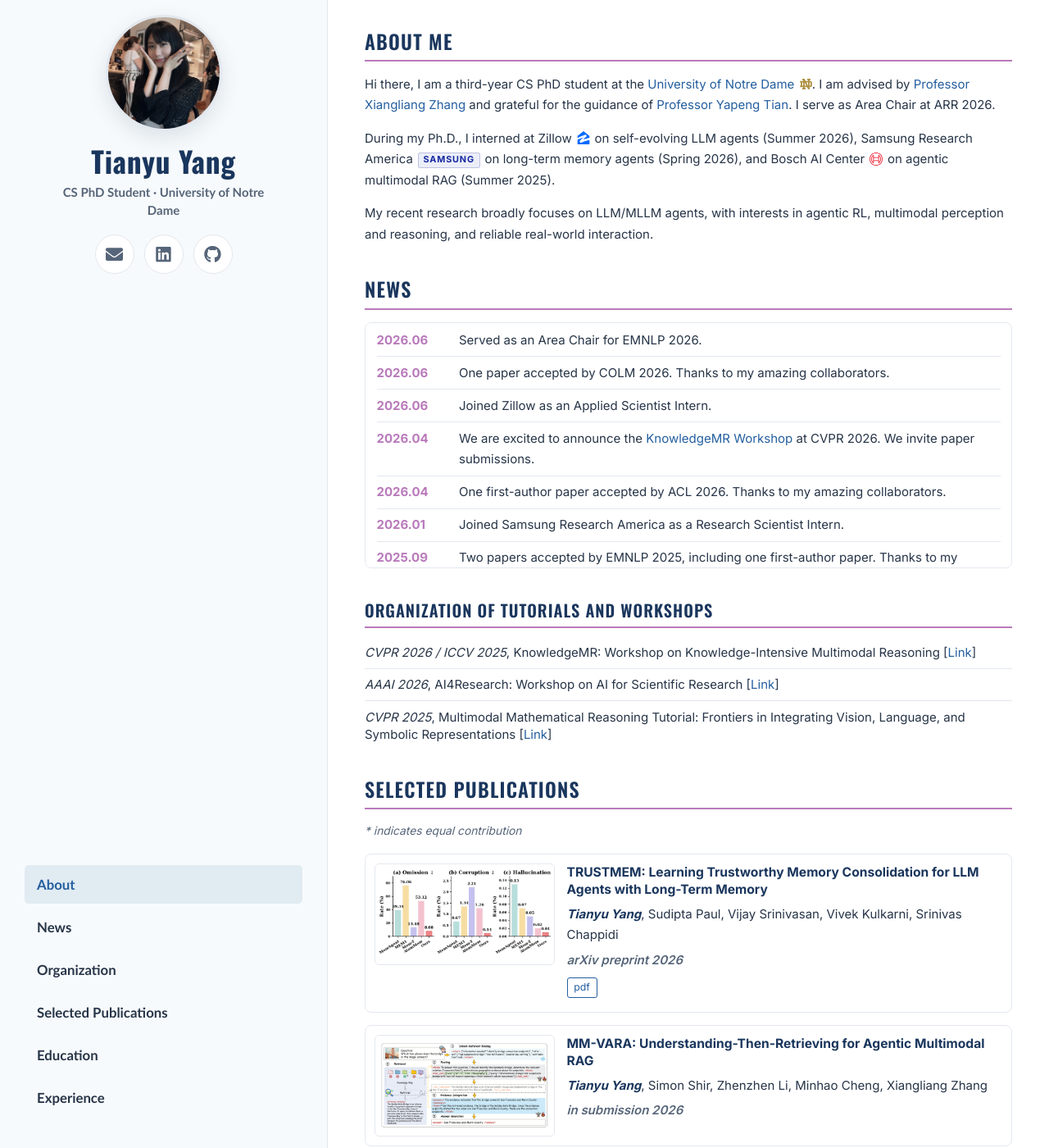
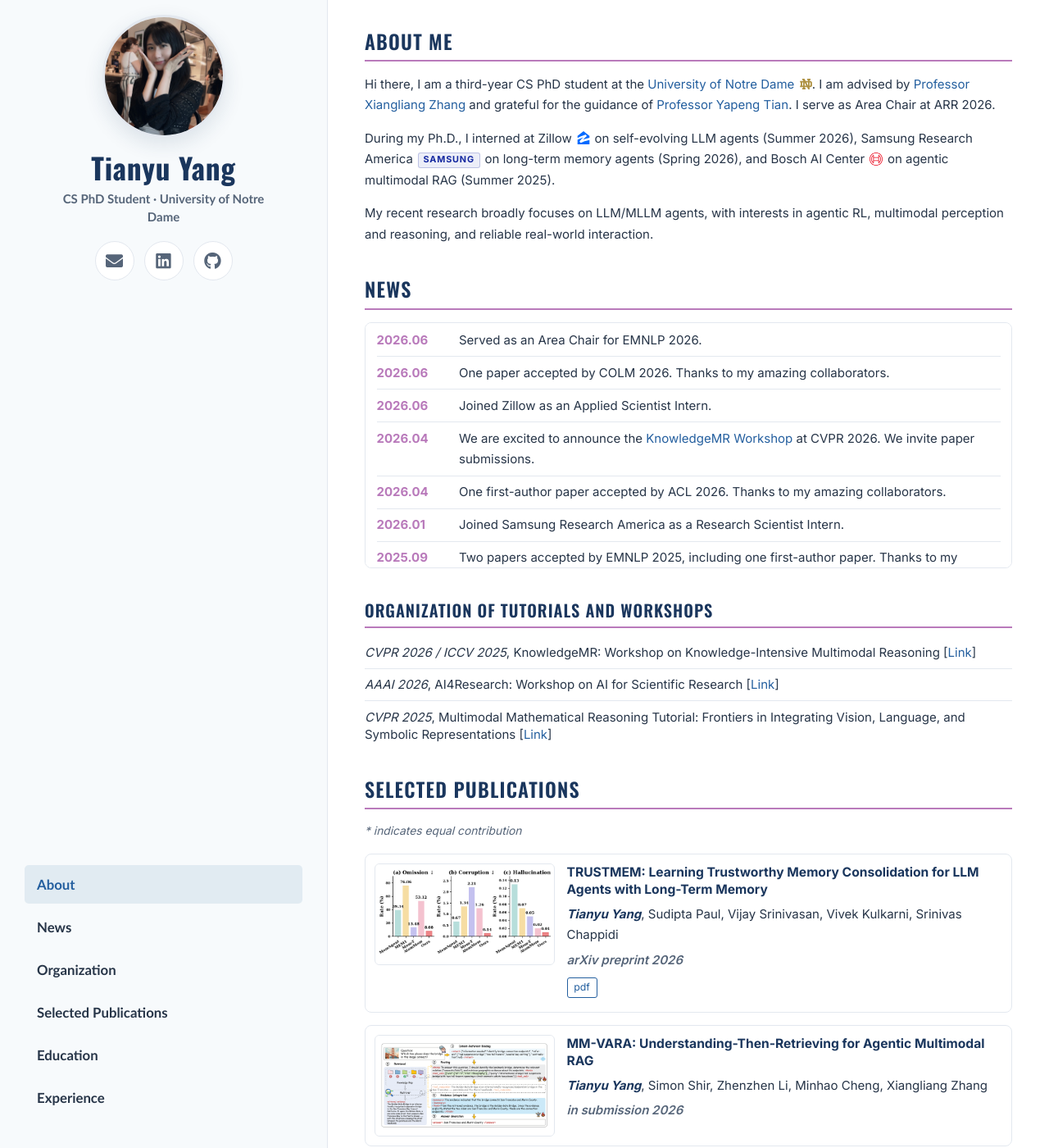
Before and after one commit to Tianyu-yang-anna/Tianyu-yang-anna.github.io, a Jekyll site: the page built from _pages/about.md, in a window 1280 px wide and 1400 px high. Shown: the whole window at 82% size. Built offline with Jekyll 4.4.1, drawn with Linux system fonts in a browser that asks for light colours.

Commit message:
new22222222

```diff
--- a/assets/css/main.scss
+++ b/assets/css/main.scss
@@ -172,8 +172,8 @@ body {
 
 .profile_box > .author__avatar {
     display: block;
-    width: 142px;
-    height: 142px;
+    width: 150px;
+    height: 150px;
     margin: 0 auto 1rem;
     overflow: hidden;
     border: 3px solid var(--academic-border);
```
